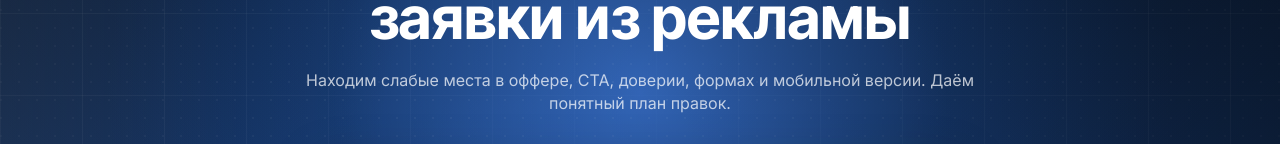
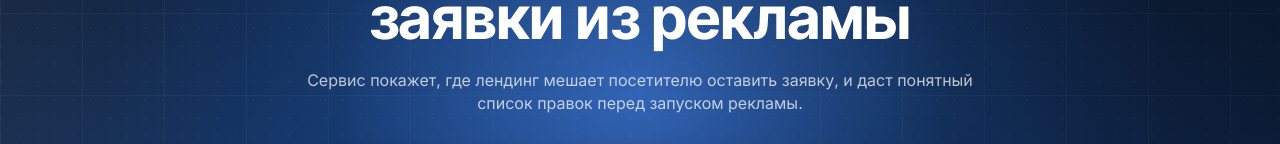
Before and after one commit to arefyevv/leadfix, a Next.js app: page / in a window 1280 px wide. Shown: the part 315-459 px from the top of the page. Built offline with nearby package versions, Linux system fonts and the light colour scheme; no server answers.

Commit message:
Update hero subtitle copy

```diff
--- a/src/components/HeroSection.tsx
+++ b/src/components/HeroSection.tsx
@@ -29,9 +29,9 @@ export function HeroSection({ url, error, onUrlChange, onSubmit }: HeroSectionPr
             </h1>
 
             <p className="hero__subtitle">
-              <span>Находим слабые места в оффере, CTA, доверии, формах и мобильной версии.</span>
+              <span>Сервис покажет, где лендинг мешает посетителю оставить заявку,</span>
               {" "}
-              <span>Даём понятный план правок.</span>
+              <span>и даст понятный список правок перед запуском рекламы.</span>
             </p>
 
             <form className="site-form" onSubmit={onSubmit} noValidate>
```
